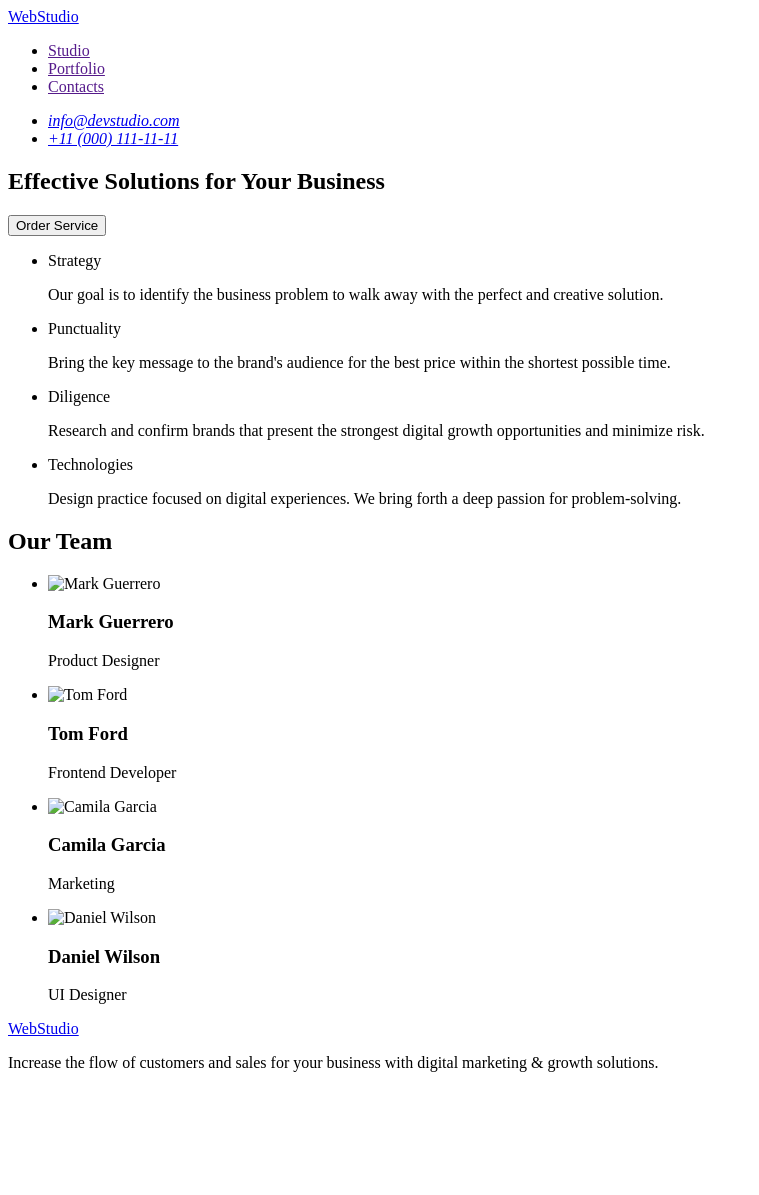
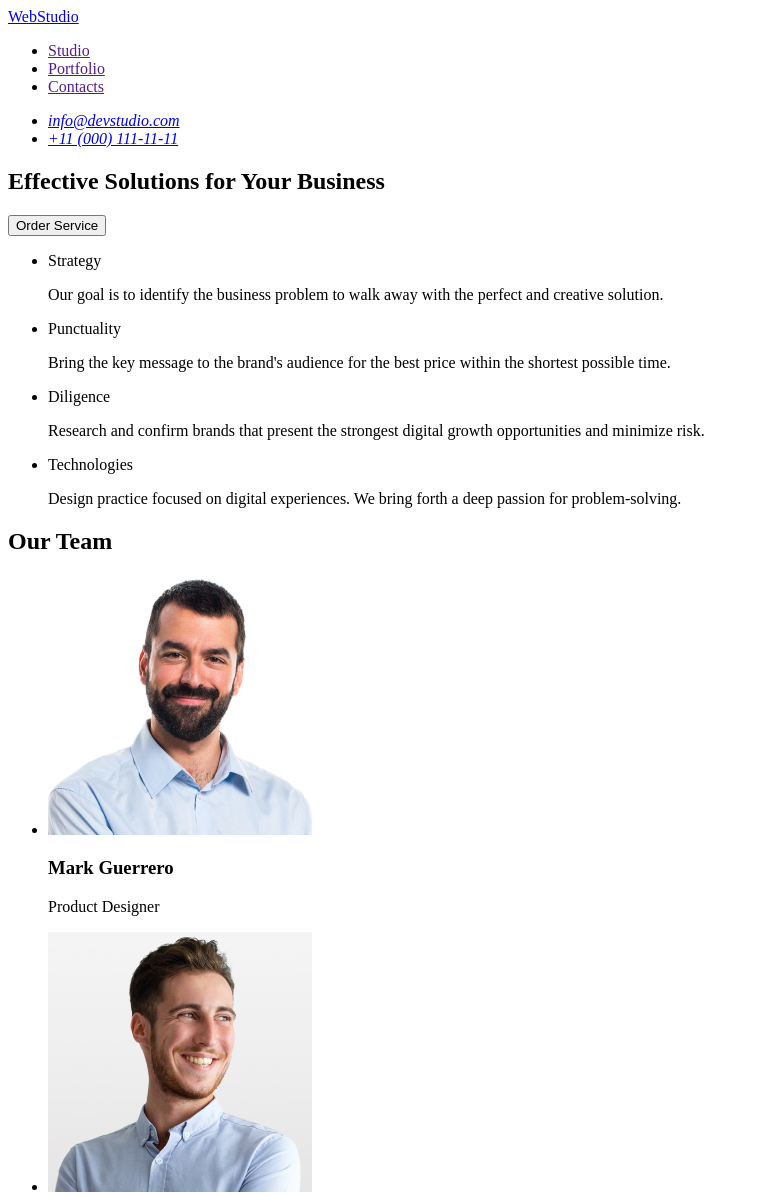
Before and after one commit to ArtemijRud/goit-markup-hw-01, a plain HTML site: page index.html in a window 1280 px wide. Shown: the top 1195 px of the page, without its empty margins (0-759 px from the left). Before the commit the page ends 1088 px from the top, so only its background shows below. Drawn offline with Linux system fonts and the light colour scheme; the site is published under a folder, as on GitHub Pages, so addresses that start at the root find nothing.

Commit message:
Update index.html

```diff
--- a/index.html
+++ b/index.html
@@ -70,7 +70,7 @@
         <ul>
           <li>
             <img
-              src="/images/img.jpg"
+              src="./images/img.jpg"
               alt="Mark Guerrero"
               width="264"
               height="260"
@@ -80,7 +80,7 @@
           </li>
           <li>
             <img
-              src="/images/img_1.jpg"
+              src="./images/img_1.jpg"
               alt="Tom Ford"
               width="264"
               height="260"
@@ -90,7 +90,7 @@
           </li>
           <li>
             <img
-              src="/images/img_2.jpg"
+              src="./images/img_2.jpg"
               alt="Camila Garcia"
               width="264"
               height="260"
@@ -100,7 +100,7 @@
           </li>
           <li>
             <img
-              src="/images/img_3.jpg"
+              src="./images/img_3.jpg"
               alt="Daniel Wilson"
               width="264"
               height="260"
```
